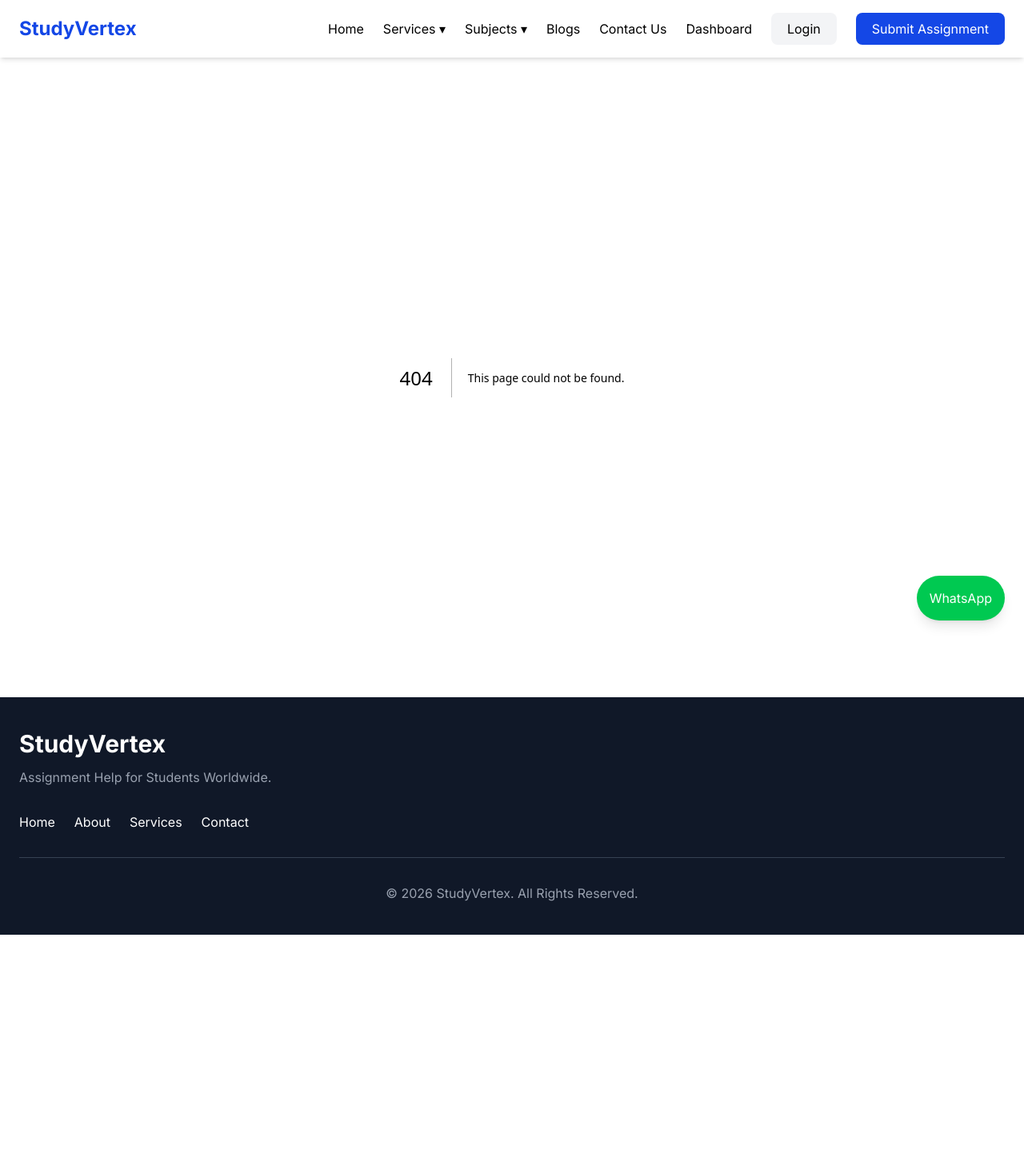
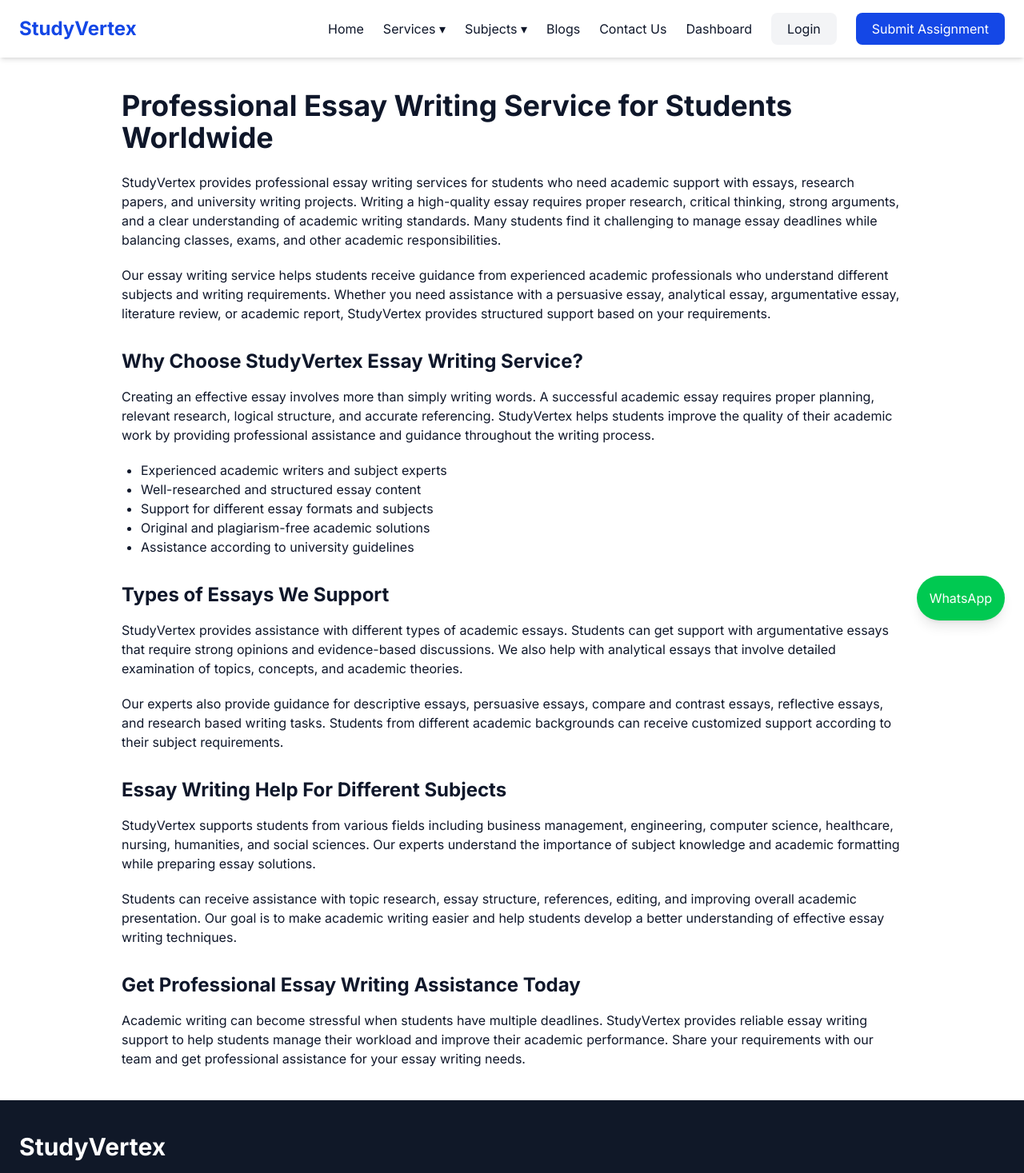
Before and after one commit to souravdadarwal01-max/StudyVertex, a Next.js app: page /essay-writing-service in a window 1280 px wide. Before the commit this address had no page. Shown: the top 1467 px of the page at 80% size. Before the commit the page ends 1169 px from the top, so only its background shows below. Built offline with nearby package versions, Linux system fonts and the light colour scheme.

Commit message:
Create page.tsx

```diff
--- /dev/null
+++ b/app/essay-writing-service/page.tsx
@@ -0,0 +1,136 @@
+export const metadata = {
+  title: "Essay Writing Service Online | Professional Essay Help - StudyVertex",
+  description:
+    "StudyVertex provides professional essay writing services for students worldwide. Get expert help with academic essays, research essays, and university writing tasks.",
+};
+
+export default function EssayWritingService() {
+  return (
+    <main className="max-w-5xl mx-auto px-6 py-10">
+
+      <h1 className="text-4xl font-bold mb-6">
+        Professional Essay Writing Service for Students Worldwide
+      </h1>
+
+
+      <p className="mb-5">
+        StudyVertex provides professional essay writing services for students
+        who need academic support with essays, research papers, and university
+        writing projects. Writing a high-quality essay requires proper research,
+        critical thinking, strong arguments, and a clear understanding of
+        academic writing standards. Many students find it challenging to manage
+        essay deadlines while balancing classes, exams, and other academic
+        responsibilities.
+      </p>
+
+
+      <p className="mb-5">
+        Our essay writing service helps students receive guidance from
+        experienced academic professionals who understand different subjects and
+        writing requirements. Whether you need assistance with a persuasive
+        essay, analytical essay, argumentative essay, literature review, or
+        academic report, StudyVertex provides structured support based on your
+        requirements.
+      </p>
+
+
+      <h2 className="text-2xl font-bold mt-8 mb-4">
+        Why Choose StudyVertex Essay Writing Service?
+      </h2>
+
+
+      <p className="mb-5">
+        Creating an effective essay involves more than simply writing words. A
+        successful academic essay requires proper planning, relevant research,
+        logical structure, and accurate referencing. StudyVertex helps students
+        improve the quality of their academic work by providing professional
+        assistance and guidance throughout the writing process.
+      </p>
+
+
+      <ul className="list-disc ml-6 mb-6">
+
+        <li>
+          Experienced academic writers and subject experts
+        </li>
+
+        <li>
+          Well-researched and structured essay content
+        </li>
+
+        <li>
+          Support for different essay formats and subjects
+        </li>
+
+        <li>
+          Original and plagiarism-free academic solutions
+        </li>
+
+        <li>
+          Assistance according to university guidelines
+        </li>
+
+      </ul>
+
+
+      <h2 className="text-2xl font-bold mt-8 mb-4">
+        Types of Essays We Support
+      </h2>
+
+
+      <p className="mb-5">
+        StudyVertex provides assistance with different types of academic essays.
+        Students can get support with argumentative essays that require strong
+        opinions and evidence-based discussions. We also help with analytical
+        essays that involve detailed examination of topics, concepts, and
+        academic theories.
+      </p>
+
+
+      <p className="mb-5">
+        Our experts also provide guidance for descriptive essays, persuasive
+        essays, compare and contrast essays, reflective essays, and research
+        based writing tasks. Students from different academic backgrounds can
+        receive customized support according to their subject requirements.
+      </p>
+
+
+      <h2 className="text-2xl font-bold mt-8 mb-4">
+        Essay Writing Help For Different Subjects
+      </h2>
+
+
+      <p className="mb-5">
+        StudyVertex supports students from various fields including business
+        management, engineering, computer science, healthcare, nursing,
+        humanities, and social sciences. Our experts understand the importance
+        of subject knowledge and academic formatting while preparing essay
+        solutions.
+      </p>
+
+
+      <p className="mb-5">
+        Students can receive assistance with topic research, essay structure,
+        references, editing, and improving overall academic presentation.
+        Our goal is to make academic writing easier and help students develop a
+        better understanding of effective essay writing techniques.
+      </p>
+
+
+      <h2 className="text-2xl font-bold mt-8 mb-4">
+        Get Professional Essay Writing Assistance Today
+      </h2>
+
+
+      <p>
+        Academic writing can become stressful when students have multiple
+        deadlines. StudyVertex provides reliable essay writing support to help
+        students manage their workload and improve their academic performance.
+        Share your requirements with our team and get professional assistance
+        for your essay writing needs.
+      </p>
+
+
+    </main>
+  );
+}
```
